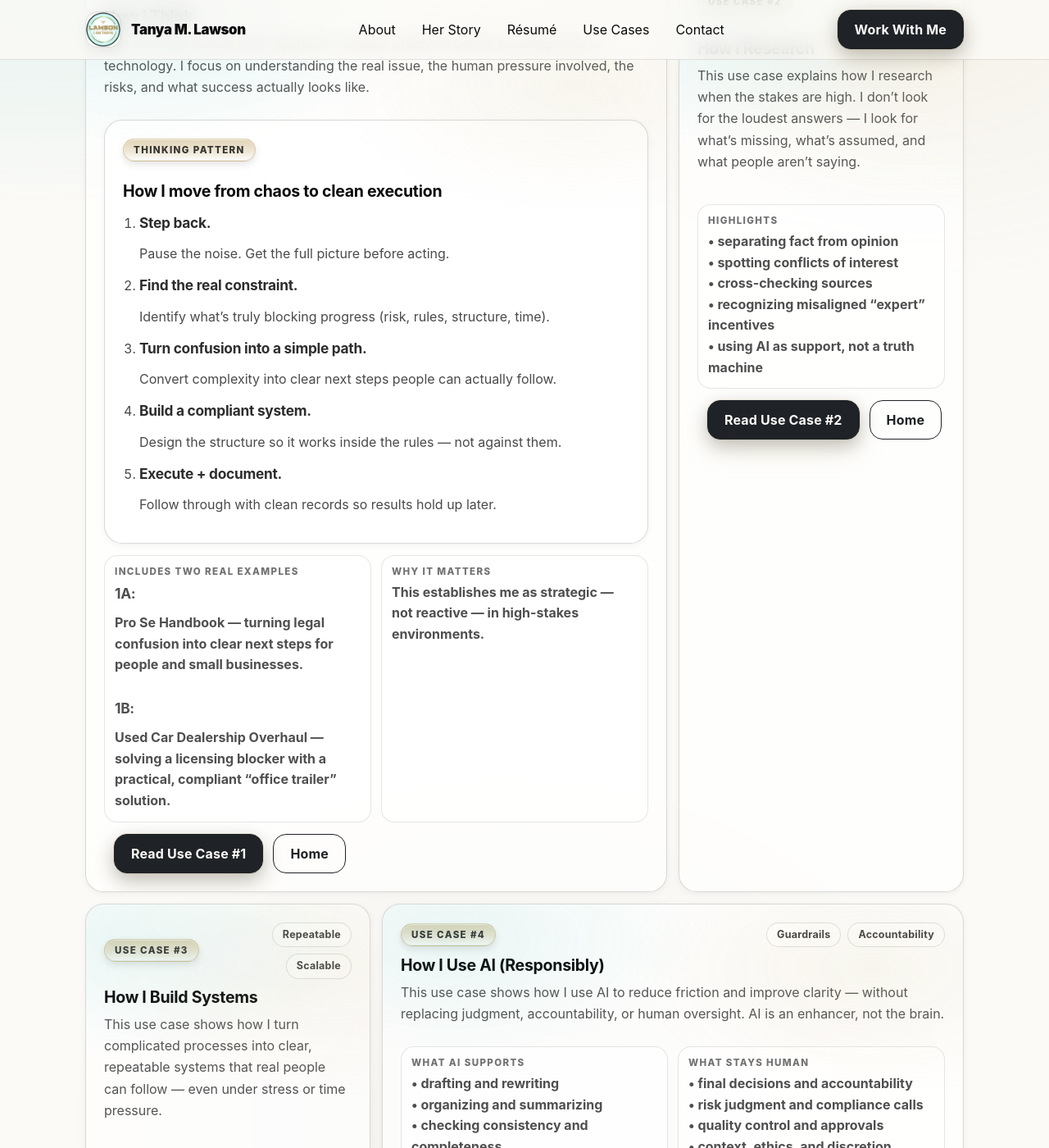
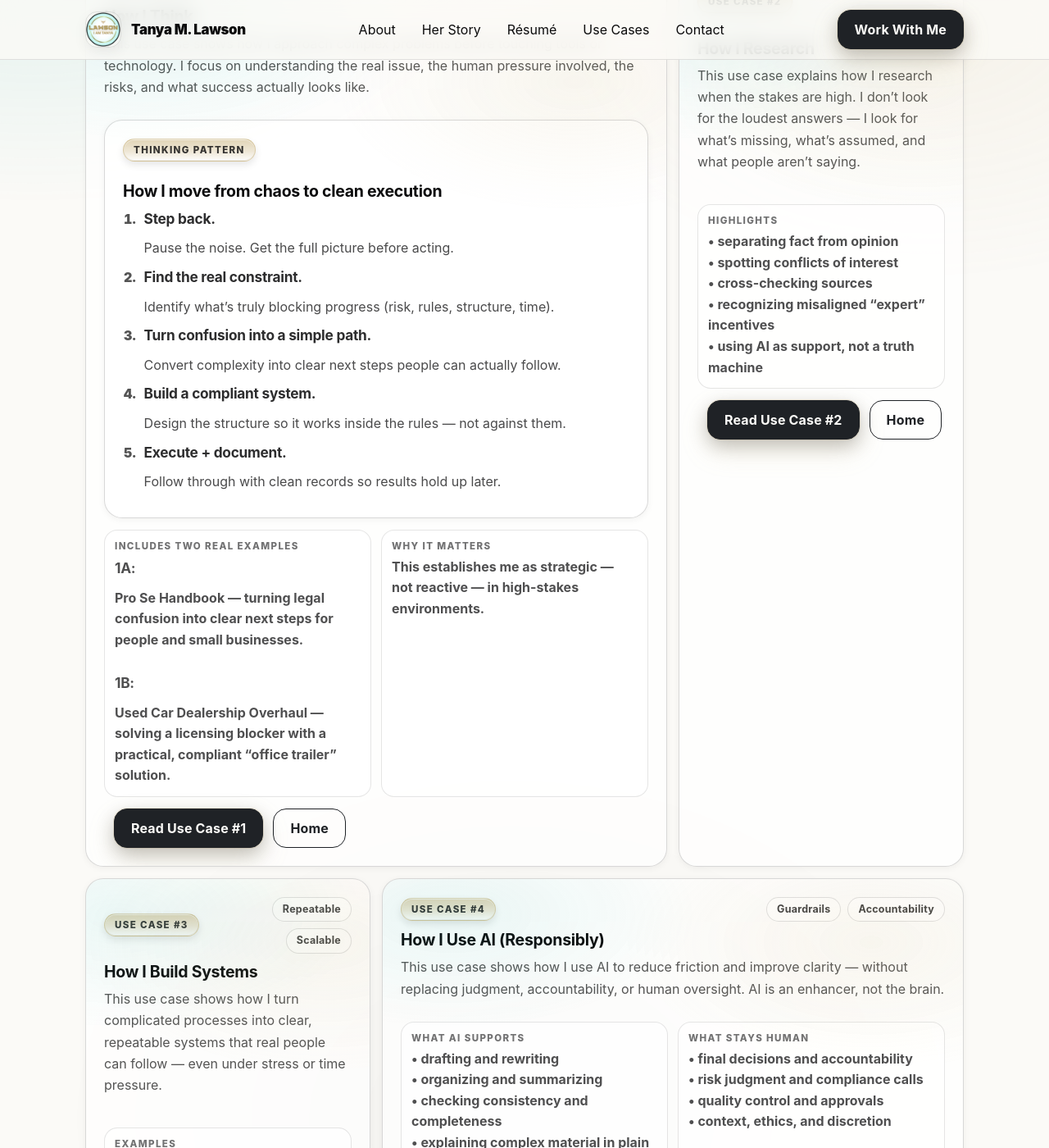
Before and after one commit to TanyaWBM1/TanyaLawson, a Jekyll site: the page built from use-cases/index.html, in a window 1280 px wide and 1400 px high, scrolled down 909 px. Shown: the whole window at 82% size. Built offline with Jekyll 4.4.1, drawn with Linux system fonts in a browser that asks for light colours.

Commit message:
Update styles.css

```diff
--- a/assets/css/styles.css
+++ b/assets/css/styles.css
@@ -1107,3 +1107,41 @@
   .reveal{ transition: none; transform:none; opacity:1; }
   .bp-line::after{ animation: none; }
 }
+
+/* =========================================
+   Use Case bullets — true hanging indent
+   (fixes wrapped-line alignment)
+   ========================================= */
+
+.uc-list,
+.thinking-list{
+  margin: 0;
+  padding-left: 1.25rem;          /* space for bullet/number */
+  list-style-position: outside;    /* REQUIRED for hanging indent */
+}
+
+.uc-list li,
+.thinking-list li{
+  margin: 8px 0;
+  padding-left: .35rem;           /* gap between marker and text block */
+  line-height: 1.6;
+}
+
+/* Optional: make bullets feel “executive” */
+.uc-list li::marker{
+  color: rgba(11,11,12,.55);
+  font-weight: 800;
+}
+
+/* Numbered list markers (Thinking Pattern) */
+.thinking-list{
+  counter-reset: item;
+}
+.thinking-list li::marker{
+  color: rgba(11,11,12,.70);
+  font-weight: 900;
+}
+
+/* If any global CSS reset is stripping list styles, force them back */
+.uc-list{ list-style-type: disc; }
+.thinking-list{ list-style-type: decimal; }
```
